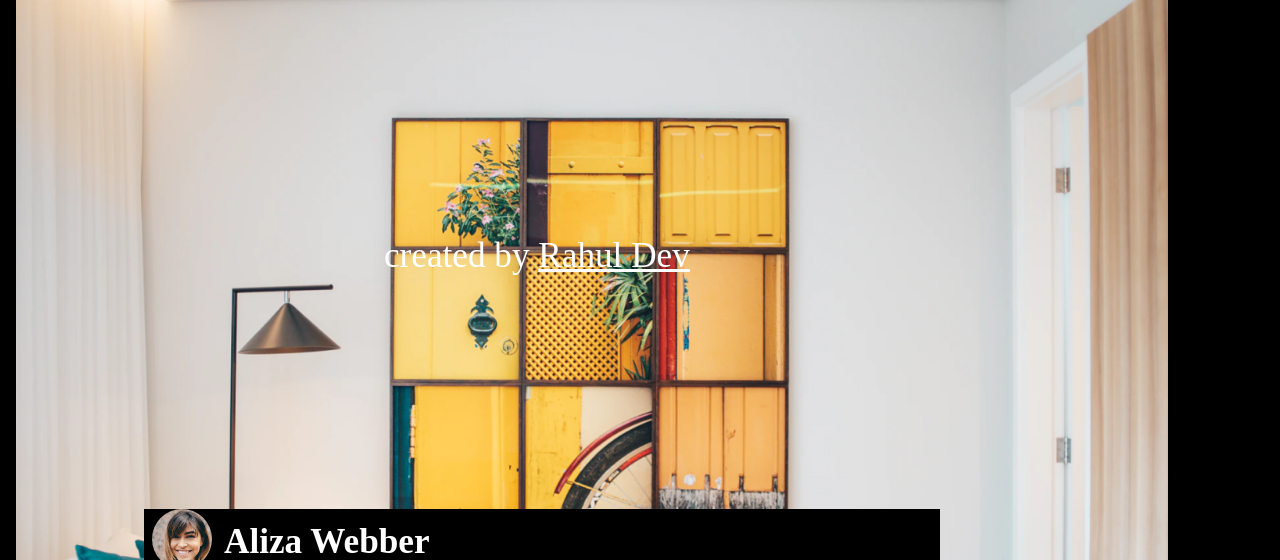
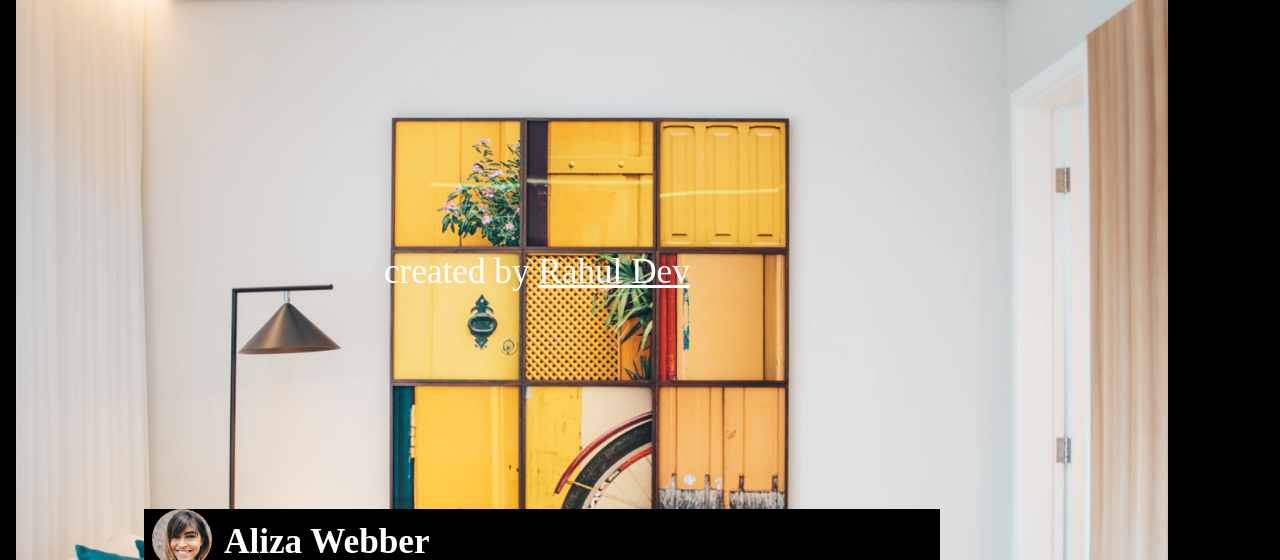
Before and after one commit to rahuldev7583/interiorConsultant, a plain HTML site: page index.html in a window 1280 px wide. Shown: the part 540-1100 px from the top of the page. Drawn offline with Linux system fonts and the light colour scheme.

Commit message:
Update style.css

```diff
--- a/style.css
+++ b/style.css
@@ -83,7 +83,7 @@ img{
 }
 .bottom{
   position: absolute;
-  bottom: -1rem;
+  bottom: -2rem;
   left: 30%;
 }
 .bottom a{
```
